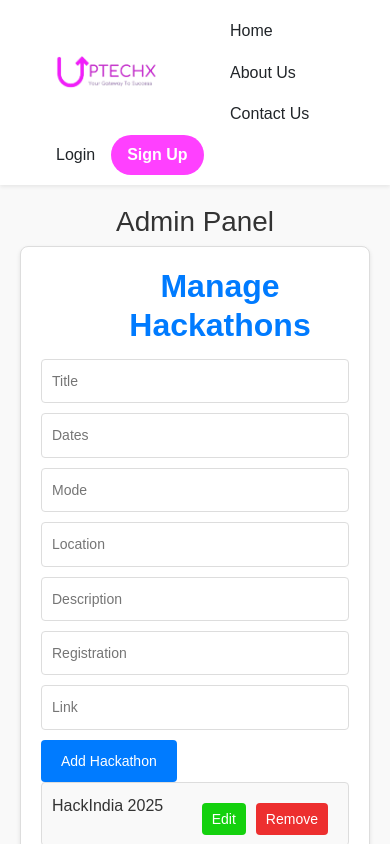
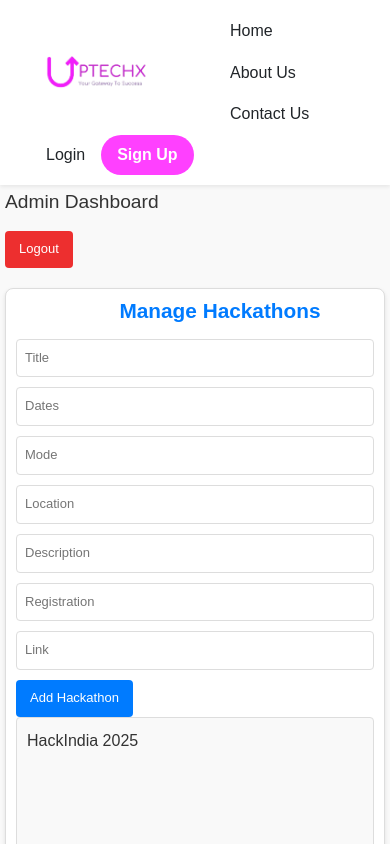
Before and after one commit to Ayesha18388/uptechx, a React (Create React App) app: page /AdminPage in a window 390 px wide. Shown: the top 844 px of the page. Built offline with nearby package versions, Linux system fonts and the light colour scheme; data requests are answered from the project's data file.

Commit message:
21/05/25

```diff
--- a/public/db.json
+++ b/public/db.json
@@ -1149,13 +1149,8 @@
       "link": "https://www.buddy4study.com/page/narayan-bhatnagar-memorial-scholarship"
     }
   ],
-  "newsArticles": [
-
-  ],
-  "hackathonsData": [
-
-
-  ],
+  "newsArticles": [],
+  "hackathonsData": [],
   "hackathons": [
     {
       "id": "65f5",
@@ -1308,5 +1303,13 @@
       "publishedDate": "March 3, 2025"
     }
   ],
-  "feedback": []
+  "feedback": [
+    {
+      "id": "1a2b",
+      "name": "John Doe",
+      "email": "john.doe@example.com",
+      "message": "This platform is amazing! I found so many useful resources for my studies.",
+      "timestamp": "2025-03-01T10:00:00Z"
+    }
+  ]
 }
--- a/src/App.js
+++ b/src/App.js
@@ -12,6 +12,7 @@ import Scholarships from "./components/Scholarships"; // Import Scholarships
 import Hackathonsandevents from "./components/Hackathonsandevents"; // Import Hackathons and Events
 import TechNews from "./components/TechNews"; // Import Tech News
 import AdminPage from "./components/AdminPage"; // Import Admin Page
+
 
 
 const App = () => {
--- a/src/components/AdminPage.css
+++ b/src/components/AdminPage.css
@@ -2,6 +2,7 @@
   padding: 20px;
   font-family: Arial, sans-serif;
   background-color: #f9f9f9;
+  min-height: 100vh;
 }
 
 h1 {
@@ -21,6 +22,7 @@ h1 {
 .admin-section h2 {
   margin-bottom: 15px;
   color: #007bff;
+  font-size: 1.3rem;
 }
 
 .admin-section input {
@@ -31,6 +33,7 @@ h1 {
   border: 1px solid #ddd;
   border-radius: 4px;
   font-size: 14px;
+  box-sizing: border-box;
 }
 
 .admin-section button {
@@ -56,6 +59,13 @@ h1 {
   border: 1px solid #ddd;
   border-radius: 4px;
   background-color: #f9f9f9;
+  flex-wrap: wrap;
+}
+
+.item-container p {
+  margin: 0;
+  flex: 1 1 200px;
+  word-break: break-word;
 }
 
 .item-container button {
@@ -73,9 +83,10 @@ h1 {
 
 .button-group {
   display: flex;
-  justify-content: space-between;
+  justify-content: flex-end;
   align-items: center;
   margin-top: 10px;
+  flex-wrap: wrap;
 }
 
 .admin-section .add-button {
@@ -96,6 +107,7 @@ h1 {
   cursor: pointer;
   font-size: 14px;
   margin-right: 10px;
+  margin-bottom: 5px;
 }
 
 .admin-section .edit-button {
@@ -120,3 +132,71 @@ h1 {
 .admin-section .remove-button:hover {
   background-color: #cc0000;
 }
+
+.admin-header {
+  display: flex;
+  justify-content: space-between;
+  align-items: center;
+  margin-bottom: 20px;
+  flex-wrap: wrap;
+}
+
+.logout-button {
+  padding: 10px 20px;
+  background-color: #ed2f2f;
+  color: white;
+  border: none;
+  border-radius: 4px;
+  cursor: pointer;
+  font-size: 14px;
+}
+
+.logout-button:hover {
+  background-color: #cc0000;
+}
+
+/* Responsive styles */
+@media (max-width: 900px) {
+  .admin-section {
+    padding: 15px;
+  }
+  .admin-header h1 {
+    font-size: 1.5rem;
+  }
+}
+
+@media (max-width: 600px) {
+  .admin-page {
+    padding: 5px;
+  }
+  .admin-header {
+    flex-direction: column;
+    align-items: flex-start;
+    gap: 10px;
+  }
+  .admin-header h1 {
+    font-size: 1.2rem;
+  }
+  .admin-section {
+    padding: 10px;
+  }
+  .item-container {
+    flex-direction: column;
+    align-items: flex-start;
+    gap: 8px;
+  }
+  .button-group {
+    width: 100%;
+    justify-content: flex-start;
+    gap: 8px;
+  }
+  .admin-section input {
+    font-size: 13px;
+    padding: 8px;
+  }
+  .admin-section button,
+  .logout-button {
+    font-size: 13px;
+    padding: 8px 14px;
+  }
+}
--- a/src/components/AdminPage.js
+++ b/src/components/AdminPage.js
@@ -101,10 +101,22 @@ const AdminPage = () => {
     if (type === "trends") setNewTrend(item);
   };
 
+  // Handle logout
+  const handleLogout = () => {
+    // Clear any authentication tokens or session data
+    localStorage.removeItem("authToken");
+    alert("You have been logged out.");
+    window.location.href = "/"; // Redirect to the home page
+  };
+
   return (
     <div className="admin-page">
-      <h1>Admin Panel</h1>
-
+      <div className="admin-header">
+        <h1>Admin Dashboard</h1>
+        <button className="logout-button" onClick={handleLogout}>
+          Logout
+        </button>
+      </div>
       {/* Hackathons Section */}
       <div className="admin-section">
         <h2>Manage Hackathons</h2>
@@ -239,7 +251,7 @@ const AdminPage = () => {
 
       {/* Trends Section */}
       <div className="admin-section">
-        <h2>Manage Trends</h2>
+        <h2>Manage Tech News</h2>
         <input
           type="text"
           placeholder="Title"
--- a/src/components/Feedback.js
+++ b/src/components/Feedback.js
@@ -27,6 +27,7 @@ const Feedback = () => {
     }
 
     try {
+      // Use absolute URL if running frontend and backend on different ports
       const res = await fetch("http://localhost:5000/feedback", {
         method: "POST",
         headers: {
@@ -39,14 +40,19 @@ const Feedback = () => {
         setSuccessMessage("Thank you for your feedback!");
         setFeedback({ name: "", email: "", message: "" });
       } else {
-        const errorData = await res.json();
+        let errorData = "";
+        try {
+          errorData = await res.json();
+        } catch {
+          errorData = await res.text();
+        }
         console.error("Error Response:", errorData);
         setErrorMessage("Failed to submit feedback. Please try again.");
       }
     } catch (error) {
       console.error("Error submitting feedback:", error);
       setErrorMessage(
-        "An error occurred. Please ensure the backend server is running and try again."
+        "An error occurred. Please ensure the backend server is running at http://localhost:5000 and CORS is not blocked."
       );
     }
   };
--- a/src/components/Footer.css
+++ b/src/components/Footer.css
@@ -95,3 +95,12 @@
       margin-bottom: 30px;
     }
   }
+
+  @media (max-width: 600px) {
+    .footer {
+      flex-direction: column;
+      align-items: flex-start;
+      padding: 10px;
+      font-size: 14px;
+    }
+  }
--- a/src/components/Navbar.css
+++ b/src/components/Navbar.css
@@ -198,3 +198,19 @@
 .navbar-nav .nav-link {
   margin: 0 15px; /* Add 15px spacing between links */
 }
+
+@media (max-width: 600px) {
+  .navbar {
+    flex-direction: column;
+    align-items: flex-start;
+    padding: 10px;
+  }
+  .navbar-links {
+    flex-direction: column;
+    width: 100%;
+  }
+  .navbar-links a {
+    padding: 10px 0;
+    width: 100%;
+  }
+}
```
Also changed, not shown: public/feedback.html (+37 -1 lines), public/our-story.html (+0 -24 lines).
